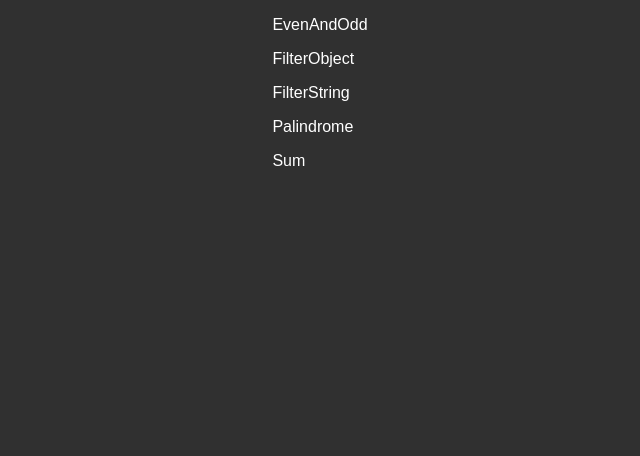
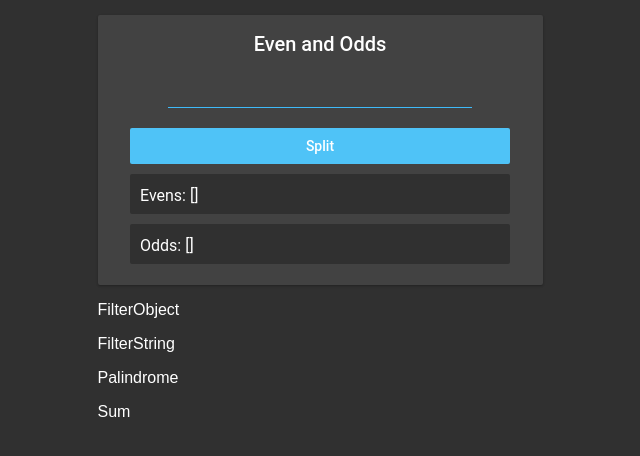
Before and after one commit to sgarner23/React-toy-problems, a React (Create React App) app: page / in a window 1280 px wide. Shown: the top 456 px of the page, without its empty margins (320-960 px from the left). Built offline with nearby package versions, Linux system fonts and the light colour scheme.

Commit message:
EvenAndOdd

```diff
--- a/src/App.js
+++ b/src/App.js
@@ -1,10 +1,13 @@
-import React, { Component } from "react";
+import React from "react";
 import TopicBrowser from "./components/TopicBrowser/TopicBrowser";
+import { useState } from "react";
 
-class App extends Component {
-  render() {
-    return <TopicBrowser />;
-  }
-}
+const App = () => {
+  return (
+    <div>
+      <TopicBrowser />
+    </div>
+  );
+};
 
 export default App;
--- a/src/components/TopicBrowser/TopicBrowser.js
+++ b/src/components/TopicBrowser/TopicBrowser.js
@@ -4,6 +4,7 @@ import FilterObject from "../Topics/FilterObject";
 import FilterString from "../Topics/FilterString";
 import Palindrome from "../Topics/Palindrome";
 import Sum from "../Topics/Sum";
+import { useState } from "react";
 
 const TopicBrowser = () => {
   return (
--- a/src/components/Topics/EvenAndOdd.js
+++ b/src/components/Topics/EvenAndOdd.js
@@ -1,9 +1,43 @@
 import React from "react";
+import { useState } from "react";
 
 const EvenAndOdd = () => {
+  const [userInput, setUserInput] = useState("");
+  const [evenArray, setEvenArray] = useState("Evens: []");
+  const [oddArray, setOddArray] = useState("Odds: []");
+
+  function clickHandler(userInput) {
+    console.log(userInput);
+    let evens = "";
+    let odds = "";
+    let splitUserInput = userInput.split(",");
+    splitUserInput.forEach((num) => {
+      if (+num % 2 === 0) {
+        evens += evens.length === 0 ? num : `, ${num}`;
+      } else {
+        odds += odds.length === 0 ? num : `, ${num}`;
+      }
+    });
+    setEvenArray(`Evens: [${evens}]`);
+    setOddArray(`Odds: [${odds}]`);
+  }
+
   return (
-    <div>
-      <p>EvenAndOdd</p>
+    <div className="puzzleBox evenAndOddPB">
+      <h4>Even and Odds</h4>
+      <input
+        className="inputLine"
+        value={userInput}
+        onChange={(e) => setUserInput(e.target.value)}
+      ></input>
+      <button
+        className="confirmationButton"
+        onClick={() => clickHandler(userInput)}
+      >
+        Split
+      </button>
+      <span className="resultsBox">{evenArray}</span>
+      <span className="resultsBox">{oddArray}</span>
     </div>
   );
 };
```
Also changed, not shown: package.json (+8 -2 lines), 1 other file (tests, documents, lock files or other folders).
